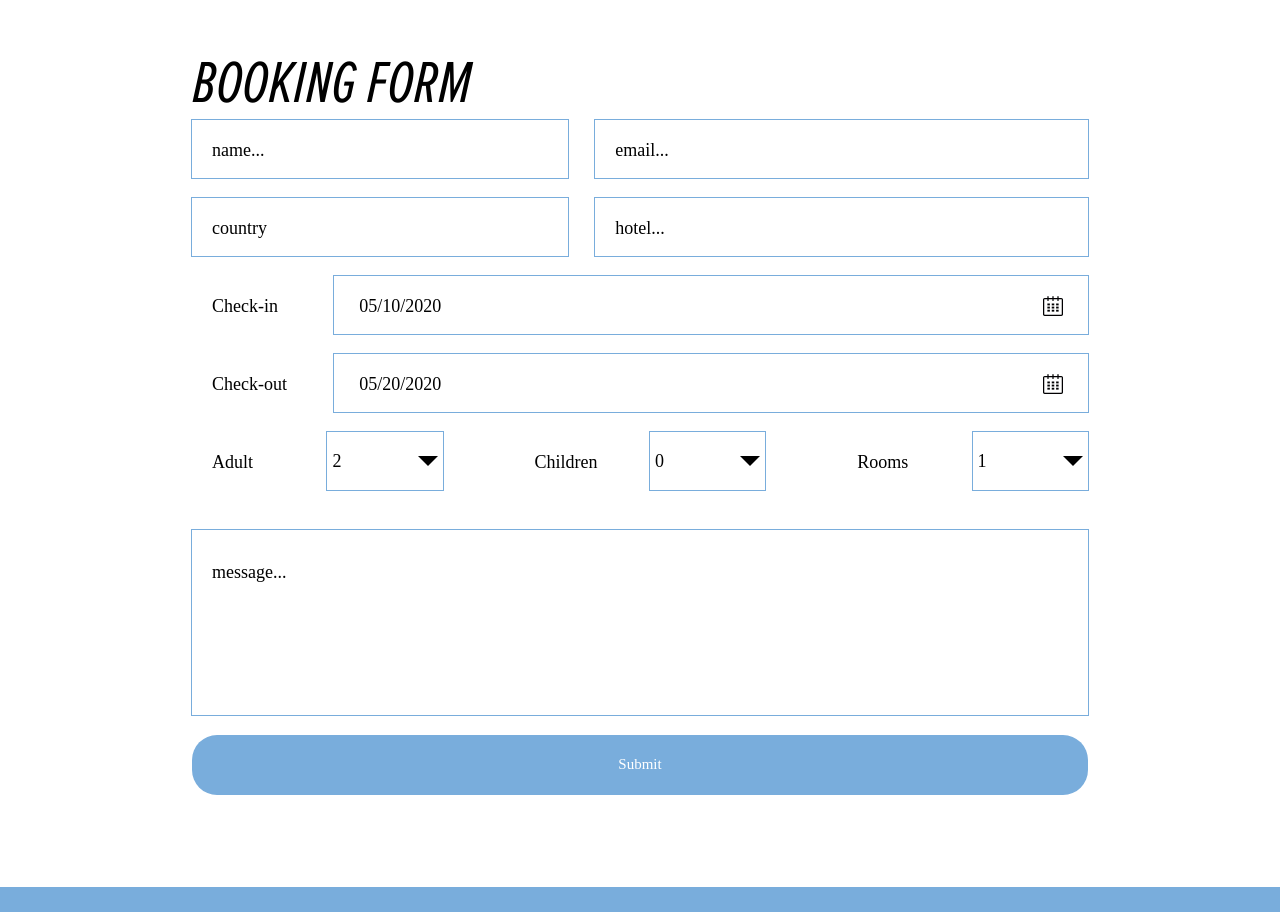
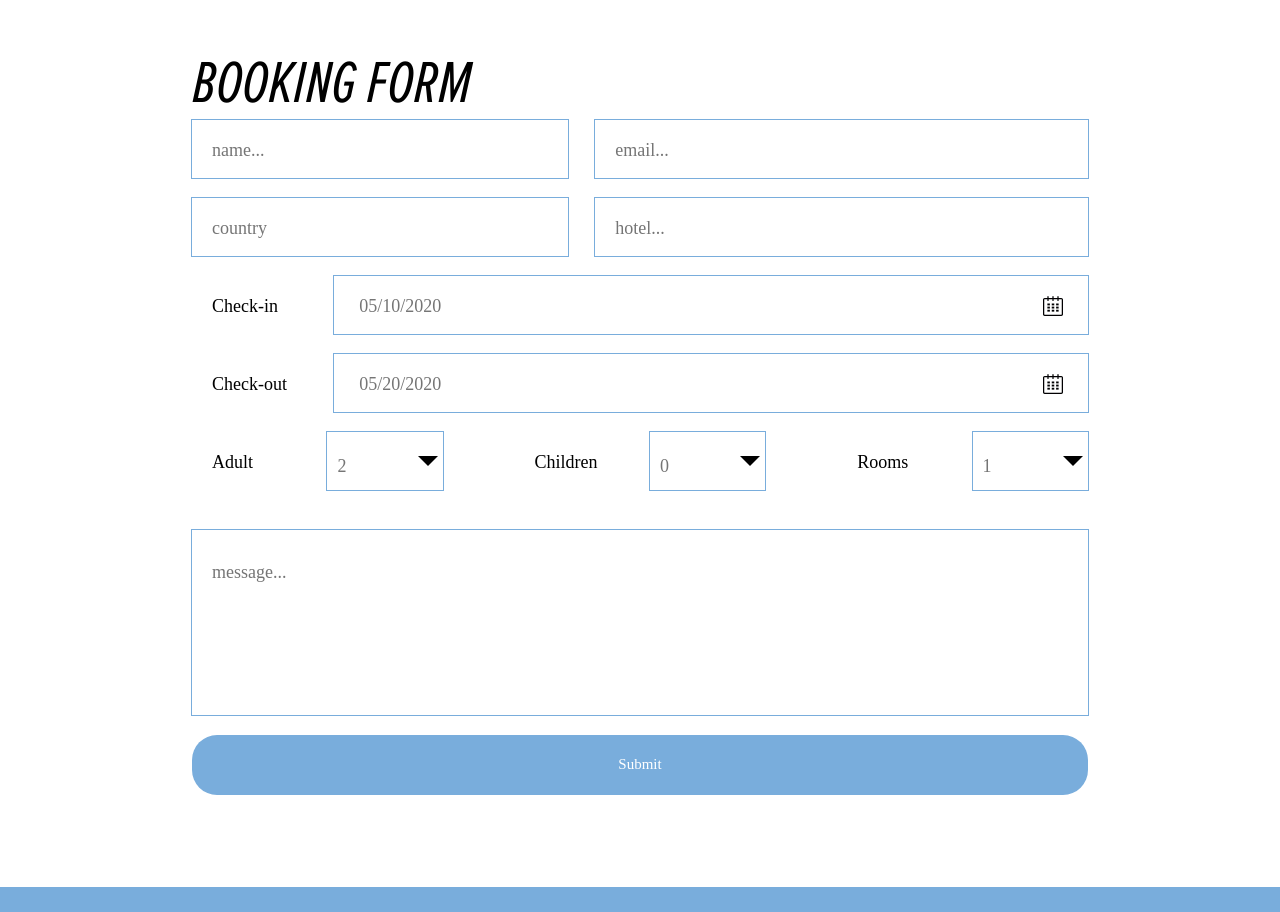
Before and after one commit to harremar/homework-four, a plain HTML site: page index.html in a window 1280 px wide. Shown: the part 757-1669 px from the top of the page. Drawn offline with Linux system fonts and the light colour scheme; a web font is replaced by a local one.

Commit message:
fixing bookform
replace value with placeholder.

```diff
--- a/index.html
+++ b/index.html
@@ -69,17 +69,19 @@
         </div>
     </section>
 
+<!-- =======================BOOKING FORM====================== -->
+
     <section class="booking-form">
         <div class="title">BOOKING FORM</div>
 
         <div class="row1">
             <div class="space1">
             <!-- <div class="text">name...</div> -->
-            <input type="text" size="5" maxlength="15" value="name..." >
+            <input type="text" size="5" placeholder="name..." >
             </div>
             <div class="space2">
             <!-- <div class="text">email...</div> -->
-            <input type="text" size="5" maxlength="15" value="email..." >
+            <input type="text" size="5" placeholder="email..." >
 
             </div>
         </div>
@@ -87,12 +89,12 @@
         <div class="row1">
             <div class="space1">
             <!-- <div class="text">country...</div> -->
-            <input type="text" size="5" maxlength="15" value="country" >
+            <input type="text" size="5" placeholder="country" >
 
             </div>
             <div class="space2">
             <!-- <div class="text">hotel...</div> -->
-            <input type="text" size="5" maxlength="15" value="hotel..." >
+            <input type="text" size="5" placeholder="hotel..." >
             </div>
         </div>
 
@@ -101,7 +103,7 @@
             <div class="space2">
                 <div class="enter">
             <!-- <div class="text">05/10/2020</div> -->
-            <input type="text" size="5" maxlength="15" value="05/10/2020" >
+            <input type="text" size="5" maxlength="10" placeholder="05/10/2020" >
                 </div>
                 <div class="calendar"></div>
             </div>
@@ -112,7 +114,7 @@
             <div class="space2">
                 <div class="enter">
             <!-- <div class="text">05/20/2020</div> -->
-            <input type="text" size="5" maxlength="15" value="05/20/2020" >
+            <input type="text" size="5" maxlength="10" placeholder="05/20/2020" >
 
                 </div>
                 <div class="calendar"></div>
@@ -124,34 +126,73 @@
                 <div class="person">Adult</div>
                 <div class="select">
                     <div class="number">
-                        <input type="text" size="5" maxlength="2" value="2" >
+                        <input type="text" size="5" maxlength="2" placeholder="2" >
                     </div>
-                    <div class="arrow"></div>
+                    <div class="arrow">
+                        <!-- <select name="options" id="options">
+                            <option value="1">1</option>
+                            <option value="2">2</option>
+                            <option value="3">3</option>
+                            <option value="4">4</option>
+                            <option value="5">5</option>
+                            <option value="6">6</option>
+                            <option value="7">7</option>
+                            <option value="8">8</option>
+                            <option value="9">9</option>
+                            <option value="10">10</option>
+                        </select> -->
+                    </div>
                 </div>
             </div>
             <div class="c1">
                 <div class="person">Children</div>
                 <div class="select">
                     <div class="number">
-                        <input type="text" size="5" maxlength="2" value="0" >
+                        <input type="text" size="5" maxlength="2" placeholder="0" >
                     </div>
-                    <div class="arrow"></div>
+                    <div class="arrow">
+                        <!-- <select name="options" id="options">
+                            <option value="1">1</option>
+                            <option value="2">2</option>
+                            <option value="3">3</option>
+                            <option value="4">4</option>
+                            <option value="5">5</option>
+                            <option value="6">6</option>
+                            <option value="7">7</option>
+                            <option value="8">8</option>
+                            <option value="9">9</option>
+                            <option value="10">10</option>
+                        </select> -->
+                    </div>
                 </div>
             </div>
             <div class="c1">
                 <div class="person">Rooms</div>
                 <div class="select">
                     <div class="number">
-                        <input type="text" size="5" maxlength="3" value="1" >
+                        <input type="text" size="5" maxlength="3" placeholder="1" >
                     </div>
-                    <div class="arrow"></div>
+                    <div class="arrow">
+                        <!-- <select name="options" id="options">
+                            <option value="1">1</option>
+                            <option value="2">2</option>
+                            <option value="3">3</option>
+                            <option value="4">4</option>
+                            <option value="5">5</option>
+                            <option value="6">6</option>
+                            <option value="7">7</option>
+                            <option value="8">8</option>
+                            <option value="9">9</option>
+                            <option value="10">10</option>
+                        </select> -->
+                    </div>
                 </div>
             </div>
         </div>
 
             <div class="message">
             <!-- <div class="text">message...</div> -->
-            <input type="text" size="5" maxlength="200" value="message..." >
+            <input type="text" size="5" maxlength="500" placeholder="message..." >
 
             </div>
 
--- a/scss/form/booking-form.scss
+++ b/scss/form/booking-form.scss
@@ -167,16 +167,19 @@
           height: 20px;
           font-family: gill;
           font-size: 18px;
+          border: none;
+          padding-bottom: 10px;
           // padding-right: 20px;
           input {
-            width: 300%;
-            // height: 300%;
+            width: 520%;
+            height: 300%;
             align-items: center;
             font-family: gill;
             font-size: 18px;
             text-decoration: none;
             border: none;
-            padding-bottom: 30px;
+            padding: 5px;
+            // padding-top: 20px;
           }
 
           //   background-color: coral;
```
Also changed, not shown: css/styles.css, images/SOEMTHINGMAYBE.jpg (added), images/Screenshot 2021-02-10 221224.jpg (added).
